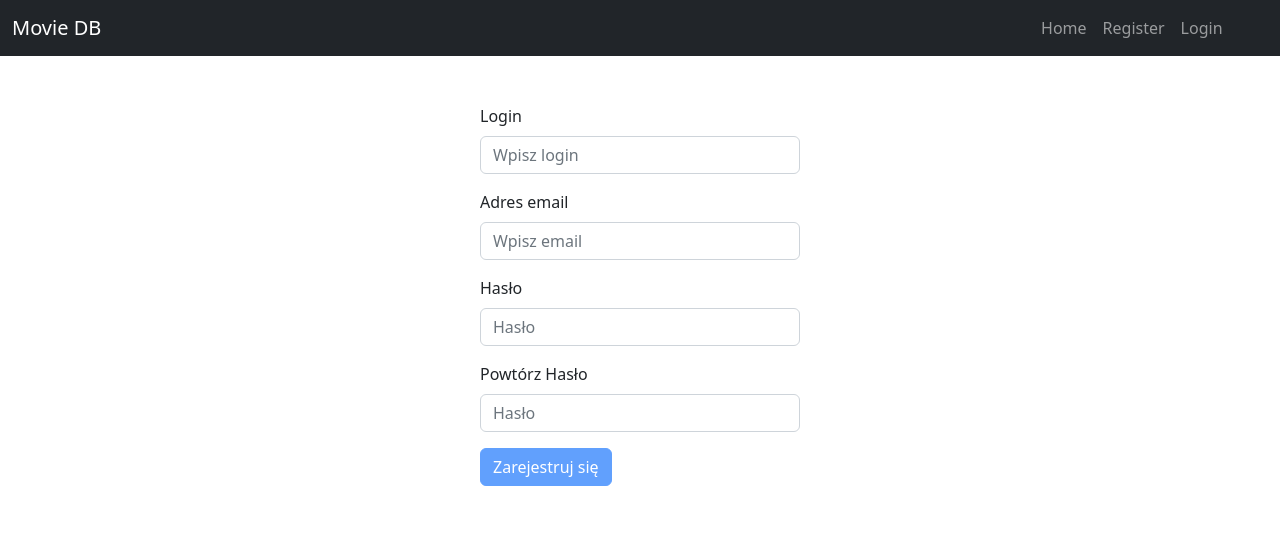
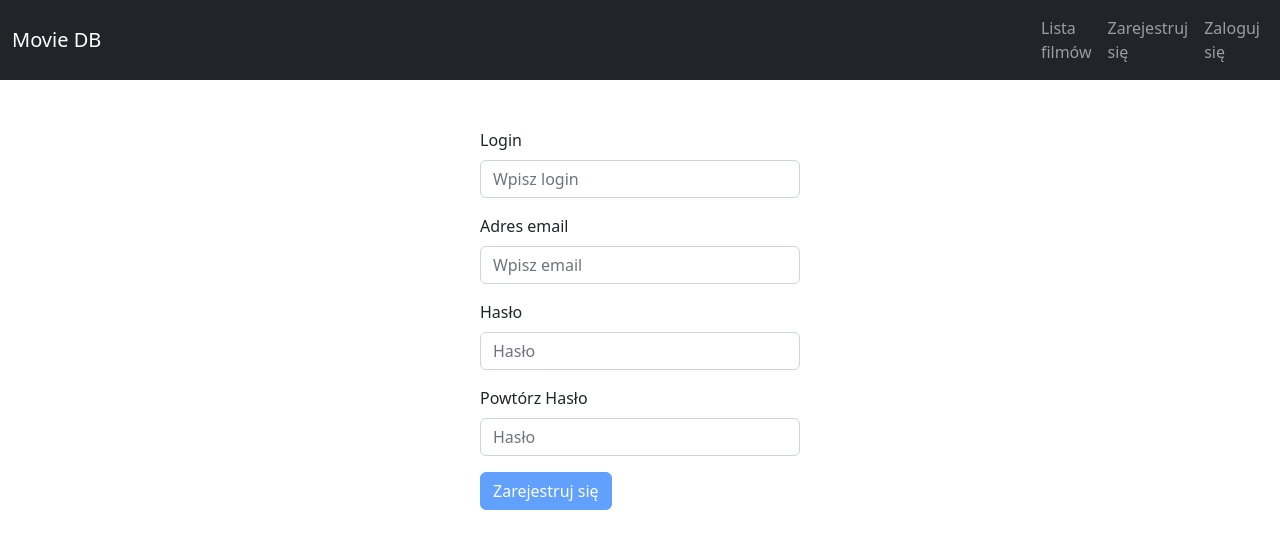
Before and after one commit to Shymi7/movie_db_react, a React (Create React App) app: page /register in a window 1280 px wide. Shown: the top 548 px of the page. Built offline with nearby package versions, Linux system fonts and the light colour scheme.

Commit message:
final fixes

```diff
--- a/src/App.tsx
+++ b/src/App.tsx
@@ -10,19 +10,19 @@ export default function App() {
 
     const links = localStorage.getItem("userLoginData") !== null ?
         [
-            {address: "moviesList", text: "Home"},
-            {address: "addMovie", text: "Add movie"},
+            {address: "moviesList", text: "Lista filmów"},
+            {address: "addMovie", text: "Dodaj film"},
             {
-                text: "Logout", fun: (): void => {
+                text: "Wyloguj się", fun: (): void => {
                     localStorage.clear();
                     window.location.reload();
                 }
             },
         ] :
         [
-            {address: "moviesList", text: "Home"},
-            {address: "register", text: "Register"},
-            {address: "login", text: "Login"},
+            {address: "moviesList", text: "Lista filmów"},
+            {address: "register", text: "Zarejestruj się"},
+            {address: "login", text: "Zaloguj się"},
         ];
 
     return (
--- a/src/Components/MoviesList.tsx
+++ b/src/Components/MoviesList.tsx
@@ -21,9 +21,6 @@ export function MoviesList(props: any) {
     });
     return (
         <>
-            <Container className="moviesList-title m-4">
-                <h1>Movies List</h1>
-            </Container>
             <Container className="w-50">
                 {MoviesComponents}
             </Container>
--- a/src/Components/Register.tsx
+++ b/src/Components/Register.tsx
@@ -32,7 +32,7 @@ export const Register: React.FC = () => {
             'password': password
         })
             .then(function (response) {
-                localStorage.setItem("userLoginData", JSON.stringify({login, password}));
+                // localStorage.setItem("userLoginData", JSON.stringify({login, password}));
                 navigate('/moviesList');
                 window.location.reload();
             })
```
Also changed, not shown: src/Data/sample passwords.txt.
